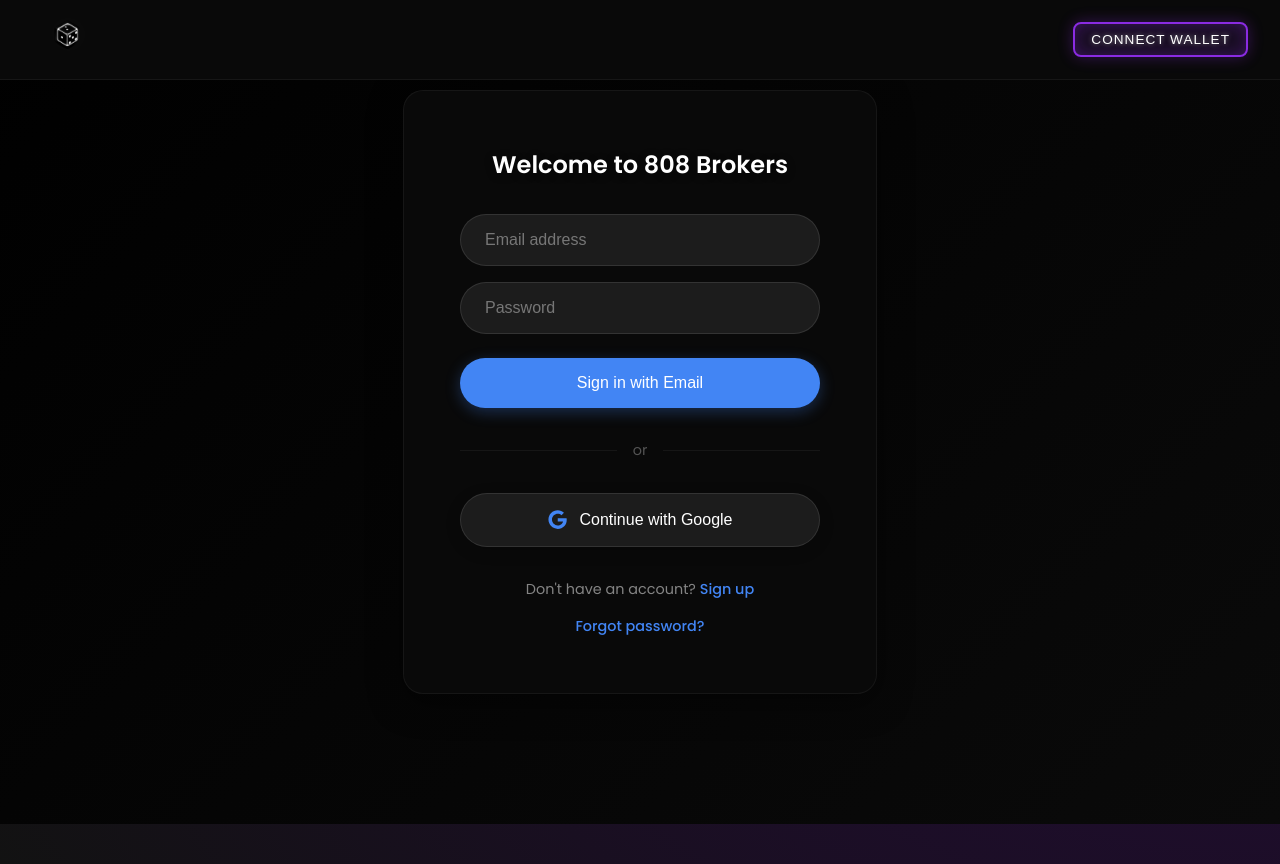
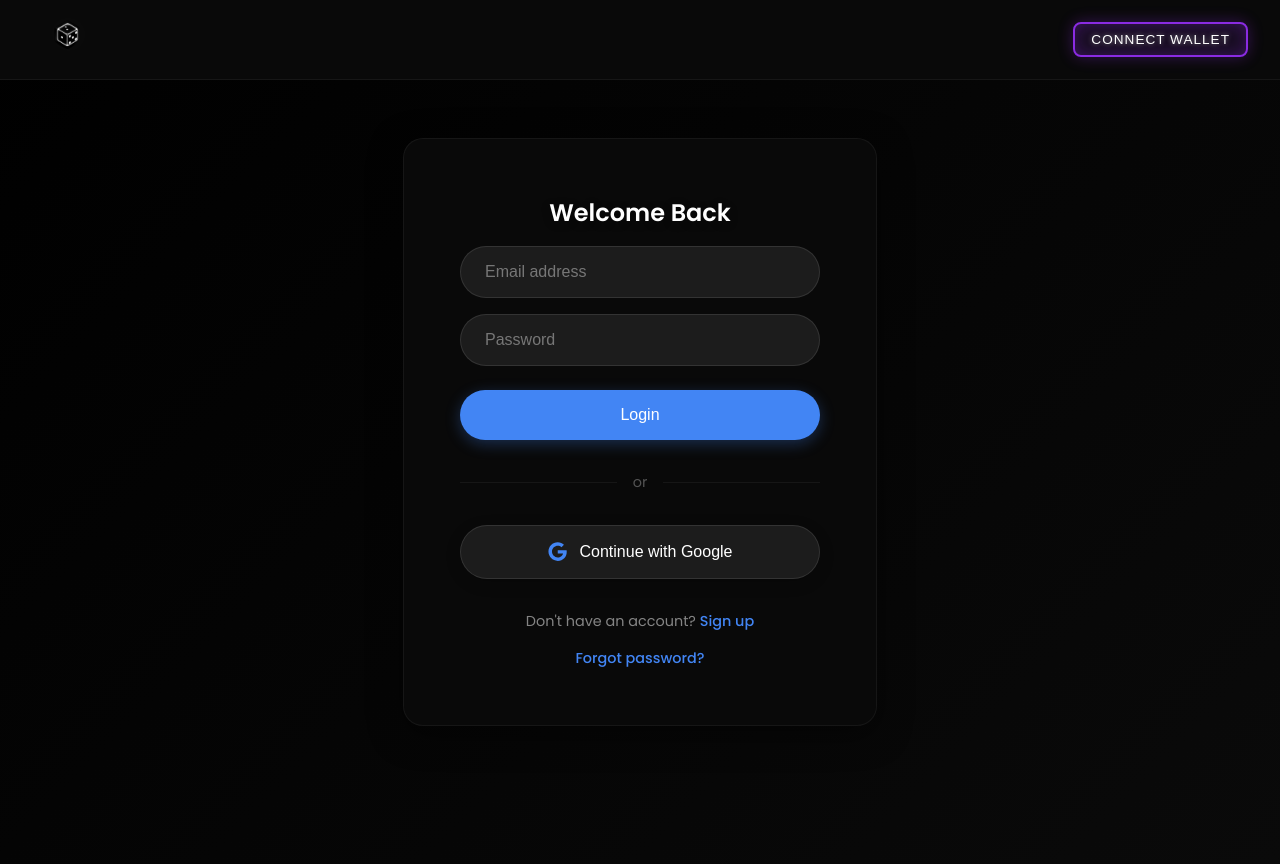
Before and after one commit to oldwestsolutions/808brokers, a React (Create React App) app: page /login in a window 1280 px wide. Built offline with nearby package versions, Linux system fonts and the light colour scheme.

Commit message:
style: Update login modal with Welcome Back text and rename sign-in button

```diff
--- a/src/pages/Login.js
+++ b/src/pages/Login.js
@@ -41,7 +41,7 @@
       <div className="login-container">
         <div className="login-card">
           <div className="login-header">
-            <h1>Welcome to 808 Brokers</h1>
+            <h1>Welcome Back</h1>
           </div>
 
           <div className="login-options">
@@ -62,7 +62,7 @@
                 onChange={(e) => setPassword(e.target.value)}
                 required
               />
-              <button type="submit" className="email-login-btn">Sign in with Email</button>
+              <button type="submit" className="email-login-btn">Login</button>
             </form>
 
             <div className="divider">
--- a/src/styles/Login.css
+++ b/src/styles/Login.css
@@ -218,7 +218,7 @@
   justify-content: center;
   background: linear-gradient(135deg, #000000 0%, #0a0a0a 100%);
   padding: 2rem;
-  transform: translateY(-5vh); /* Changed from -15vh to -5vh to move it down more */
+  transform: translateY(0);
 }
 
 .login-card {
@@ -234,7 +234,7 @@
 
 .login-header {
   text-align: center;
-  margin-bottom: 2rem;
+  margin-bottom: 1rem;
 }
 
 .login-logo {
@@ -380,6 +380,7 @@
 @media (max-width: 480px) {
   .login-card {
     padding: 2.5rem 2rem;
+    margin-top: 2rem;
   }
 
   .login-header h1 {
```
